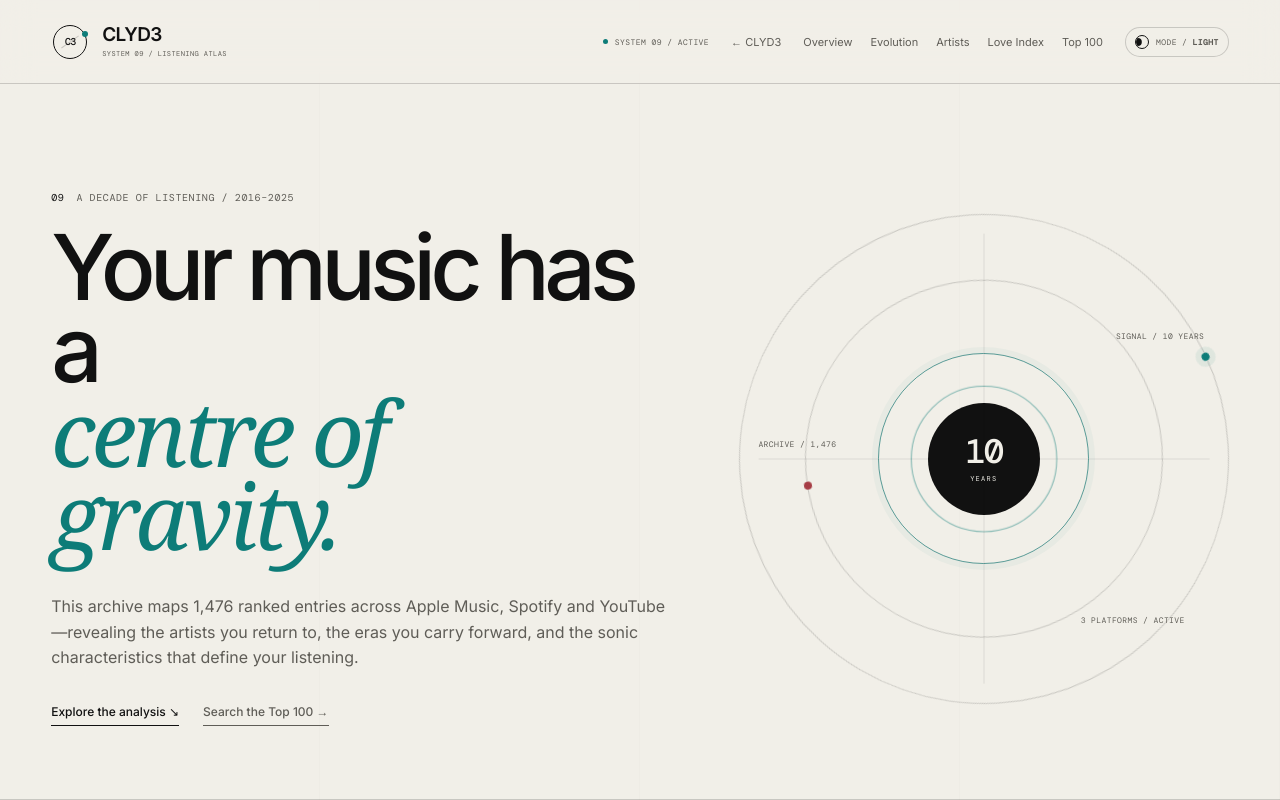
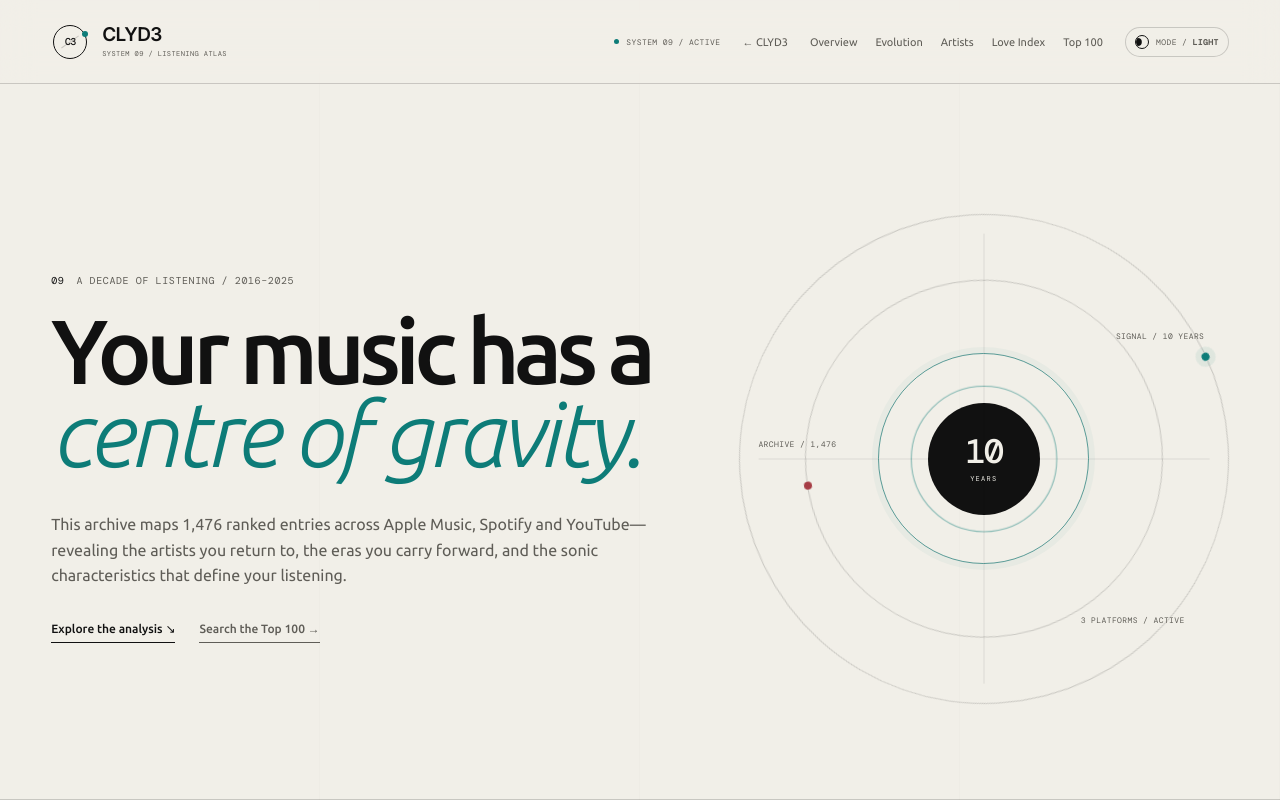
Before and after one commit to mukanzi/clyd3-site, a plain HTML site: page music/index.html in a window 1280 px wide. Shown: the top 800 px of the page. Drawn offline with nearby package versions, Linux system fonts and the light colour scheme; a web font is replaced by a local one.

Commit message:
style: adopt Ubuntu typography across Listening Atlas

```diff
--- a/music/hardening.css
+++ b/music/hardening.css
@@ -1,9 +1,32 @@
+@import url('https://fonts.googleapis.com/css2?family=Ubuntu:ital,wght@0,300;0,400;0,500;0,700;1,300;1,400;1,500;1,700&display=swap');
+
 /* Listening Atlas hardening */
 html, body { max-width:100%; overflow-x:hidden; overflow-x:clip; }
 main, section, article, header, footer, nav, .section-shell, .site-header, .footer,
 .feature-card, .chart-card, .era-card, .track-card { min-width:0; }
 img, svg, canvas, video { max-width:100%; }
 .trend-chart, .data-table-wrap, .love-table-wrap, .artist-table-wrap { max-width:100%; }
+
+/* Ubuntu is the primary reading/display face; DM Mono remains for system labels. */
+body, button, input, select, textarea {
+  font-family:'Ubuntu', Arial, sans-serif;
+}
+.hero h1 span,
+.artist-spotlight .big-number,
+.track-card::after,
+.love-score b {
+  font-family:'Ubuntu', Arial, sans-serif;
+  font-style:italic;
+}
+.hero h1 span { font-weight:300; }
+.artist-spotlight .big-number,
+.track-card::after,
+.love-score b { font-weight:400; }
+.track-card .love-detail,
+.track-meta {
+  font-family:'Ubuntu', Arial, sans-serif;
+}
+
 .atlas-menu-toggle {
   display:none; align-items:center; gap:8px; border:1px solid var(--line); background:rgba(var(--theme-paper-rgb),.48);
   color:var(--soft-ink); padding:6px 9px; cursor:pointer; font-family:'DM Mono',monospace;
```
